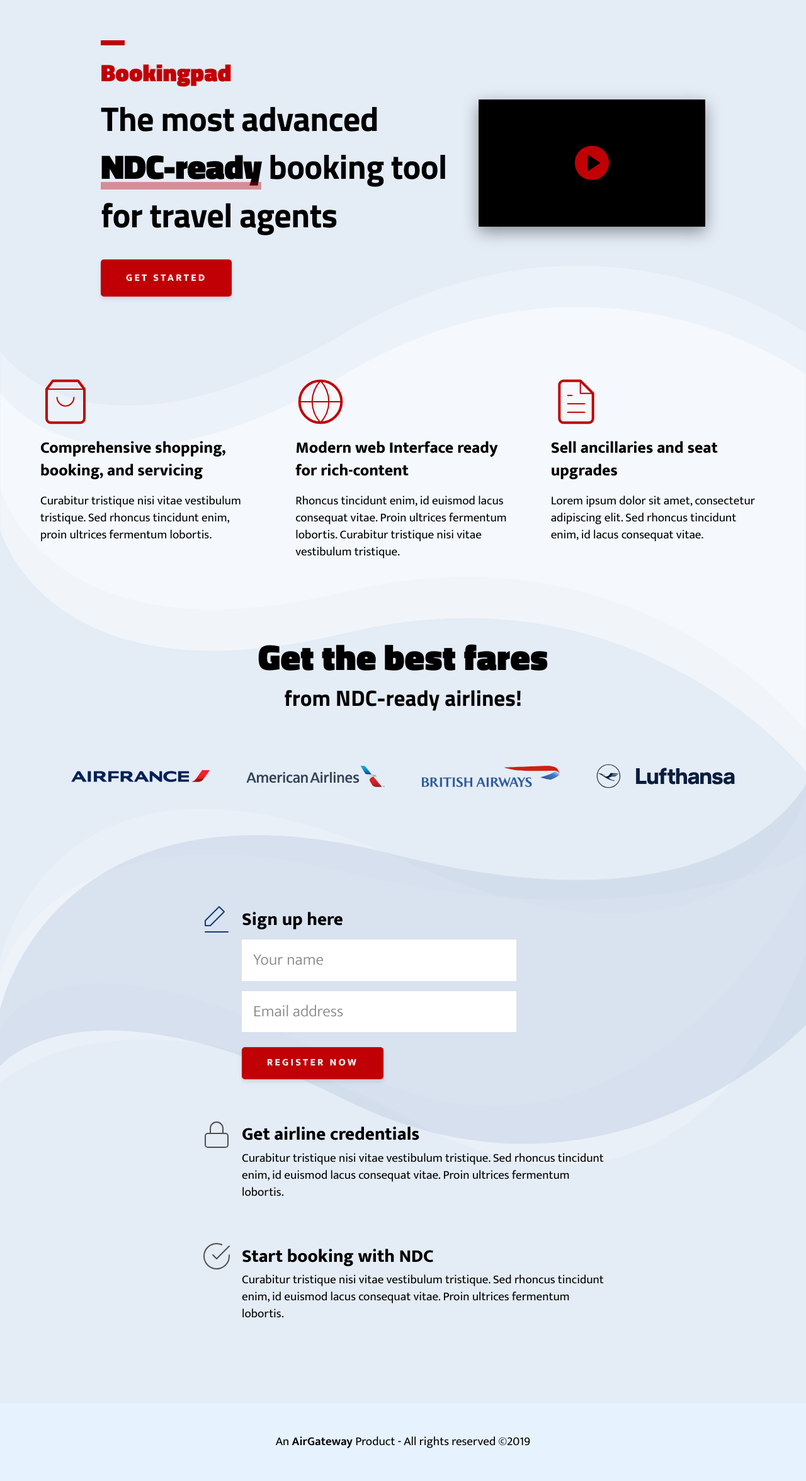
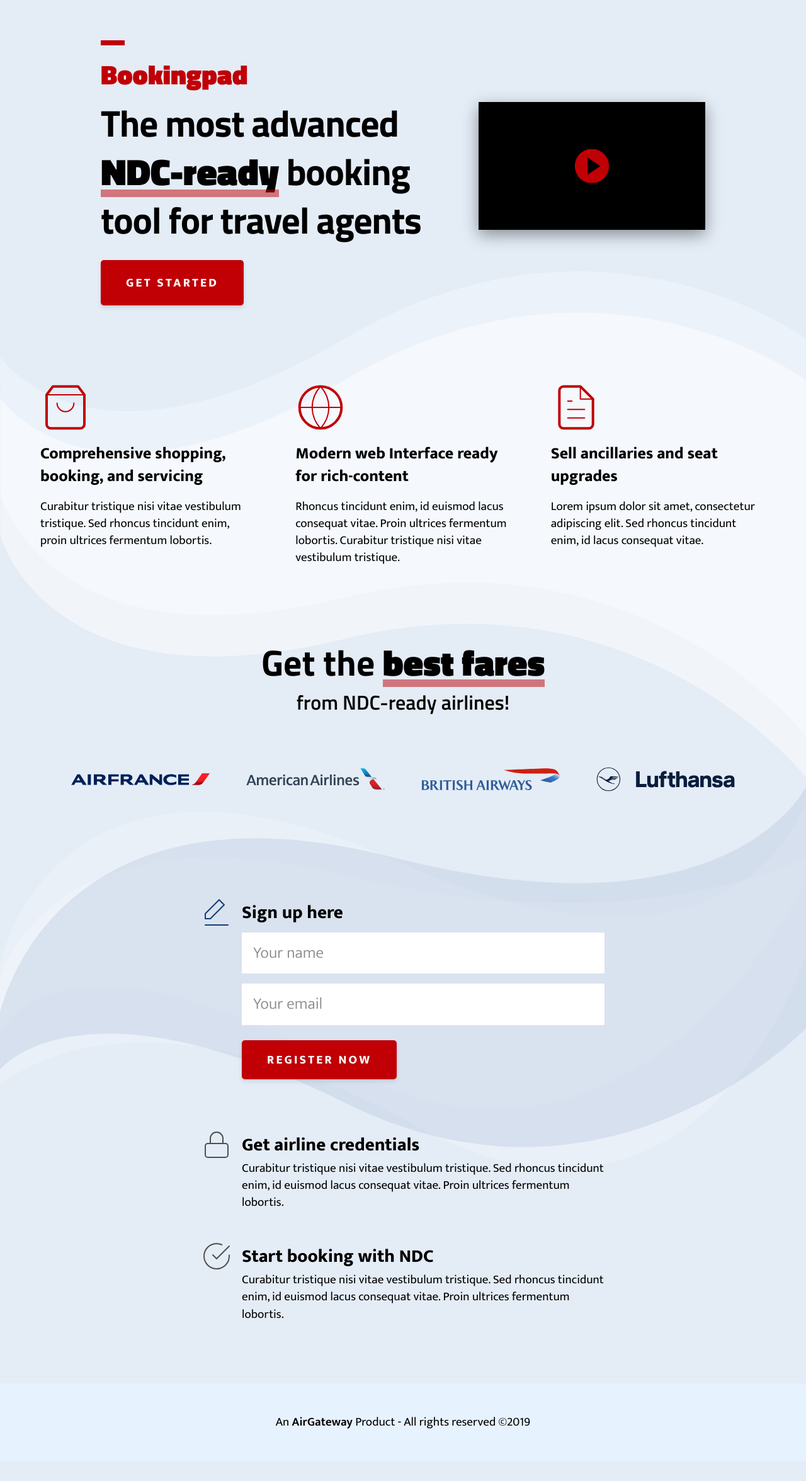
Before and after one commit to tripsimian-labs/bookingpad-web, a Jekyll site: the page built from index.md, in a window 1280 px wide. Shown: the whole page at 63% size. Built offline with Jekyll 4.4.1, drawn with Linux system fonts in a browser that asks for light colours; after the commit the page ends 2320 px from its top, so only the background shows below that.

Commit message:
Last commit for 2018 :P

```diff
--- a/_layouts/main.html
+++ b/_layouts/main.html
@@ -12,7 +12,7 @@
             The most advanced <em>NDC-ready</em> booking tool for travel agents
           </h2>
           <div class="billboard-action">
-            <a class="button" href="#">Get started</a>
+            <a class="button" href="#register-form">Get started</a>
           </div>
         </div>
         <div class="billboard-video">
@@ -184,7 +184,7 @@
     </div>
     <div class="airlines">
       <div class="layout">
-        <h3><em>Get the best fares</em><br> from NDC-ready airlines!</h3>
+        <h3>Get the <em>best fares</em><span>from NDC-ready airlines!</span></h3>
         <div class="airlines-carousel">
           <ul class="cols">
             <li>
@@ -213,7 +213,7 @@
             </svg>
       </div>
     </div>
-    <div class="get-started">
+    <div id="register-form" class="get-started">
       <ul class="layout narrow">
         <li class="register">
           <div class="icon-headline">
@@ -228,7 +228,7 @@
               <input type="text" name="name" placeholder="Your name" />
             </p>
             <p>
-              <input type="email" name="email" placeholder="Email address" />
+              <input type="email" name="email" placeholder="Your email" />
             </p>
             <p>
               <input class="button" type="submit" value="Register now" />
--- a/_sass/layout.scss
+++ b/_sass/layout.scss
@@ -51,39 +51,17 @@
   &-header {
     h1 {
       color: $red;
-      font-size: 2.4rem;
+      font-size: 2.7rem;
       font-weight: 800;
       margin: 0;
     }
     h2 {
-      font-size: 3.4rem;
+      font-size: 3.7rem;
       font-weight: 700;
-      line-height: 1.4;
+      line-height: 1.3;
       margin: 0.5rem 0 3rem;
-      letter-spacing: -0.05rem;
+      letter-spacing: -0.08rem;
 
-      em {
-        font-weight: 800;
-        font-style: normal;
-        position: relative;
-        white-space: nowrap;
-
-        &::after {
-          content: '';
-          display: inline-block;
-          position: absolute;
-          bottom: 4px;
-          left: 0;
-          width: 100%;
-          height: 12px;
-          background-color: rgba($color: $red, $alpha: 0.4);
-        }
-        &:hover {
-          &::after {
-            background-color: rgba($color: $red, $alpha: 1.0);
-          }
-        }
-      }
     }
   }
 
@@ -96,18 +74,24 @@
     justify-content: center;
     box-shadow: 0 8px 24px rgba($color: #000000, $alpha: 0.4);
   }
+}
+em {
+  color: #000000;
+  font-weight: 800;
+  font-style: normal;
+  position: relative;
+  white-space: nowrap;
+  letter-spacing: -.02rem;
 
-  &-action {
-    .button {
-      border-radius: 5px;
-      background-color: $red;
-      color: white;
-      padding: 1rem 2.5rem;
-      text-transform: uppercase;
-      letter-spacing: 0.2rem;
-      font-weight: 800;
-      font-size: 1rem;
-    }
+  &::after {
+    content: '';
+    display: inline-block;
+    position: absolute;
+    bottom: 4px;
+    left: 0;
+    width: 100%;
+    height: 12px;
+    background-color: rgba($color: $red, $alpha: 0.5);
   }
 }
 
@@ -116,14 +100,15 @@
   border-radius: 5px;
   background-color: $red;
   color: white;
-  padding: 1rem 2.5rem;
+  padding: 1.25rem 2.5rem;
   text-transform: uppercase;
   letter-spacing: 0.2rem;
   font-weight: 800;
-  font-size: 1rem;
+  font-size: 1.2rem;
   box-shadow: 0 4px 6px rgba(60,60,60,.11),0 1px 3px rgba(0,0,0,.08);
   cursor: pointer;
   &:hover {
+    color: white;
     background-color: lighten($color: $red, $amount: 1);
   }
 }
@@ -136,6 +121,7 @@
     padding: 1rem;
     margin: .5rem 0;
     border: 2px solid white;
+    width: 100%;
     &:focus {
       border-color: #444444;
     }
@@ -226,12 +212,12 @@
   text-align: center;
   h3 {
     font-family: 'Titillium Web', sans-serif;
-    font-size: 2.2rem;
     font-weight: 700;
-
-    em {
-      font-size: 3.6rem;
-      font-weight: 800;
+    font-size: 3.6rem;
+    span {
+      font-weight: 400;
+      font-size: 2rem;
+      display: block;
     }
   }
   ul {
@@ -250,13 +236,6 @@
       width: 100%;
       max-width: 220px;
     }
-  }
-}
-
-.get-started {
-  padding: 4rem 0;
-  p {
-    margin-left: 4rem;
   }
 }
 
@@ -387,6 +366,8 @@
 }
 
 .get-started {
+  padding: 3rem;
+
   h3 {
     font-size: 1.8rem;
     font-weight: 800;
@@ -396,8 +377,14 @@
   }
   ul {
     li {
-      margin-bottom: 4rem;
+      margin-bottom: 3rem;
+      &.register {
+        margin-bottom: 5rem;
+      }
     }
+  }
+  p {
+    margin-left: 4rem;
   }
 }
 
```
